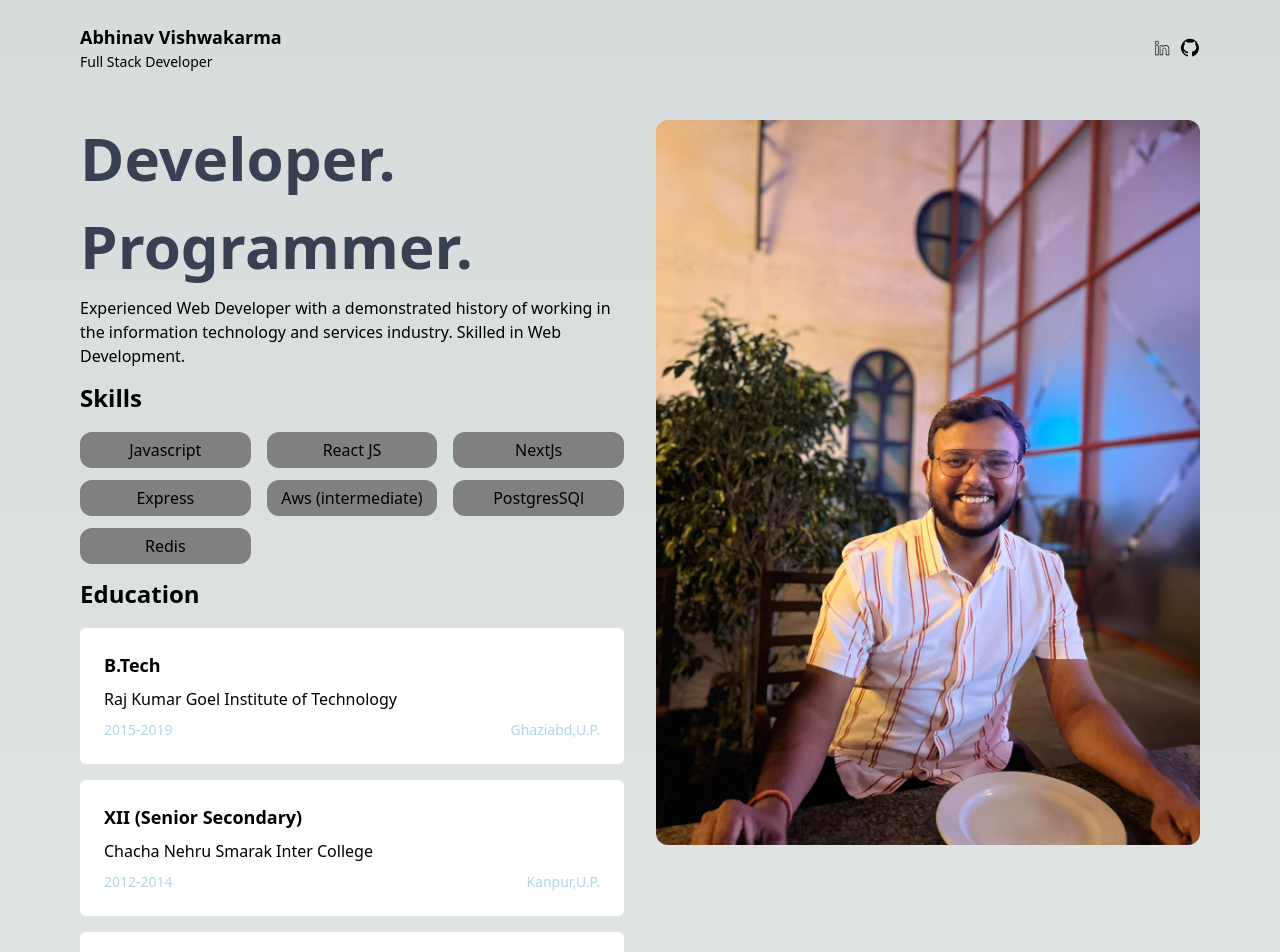
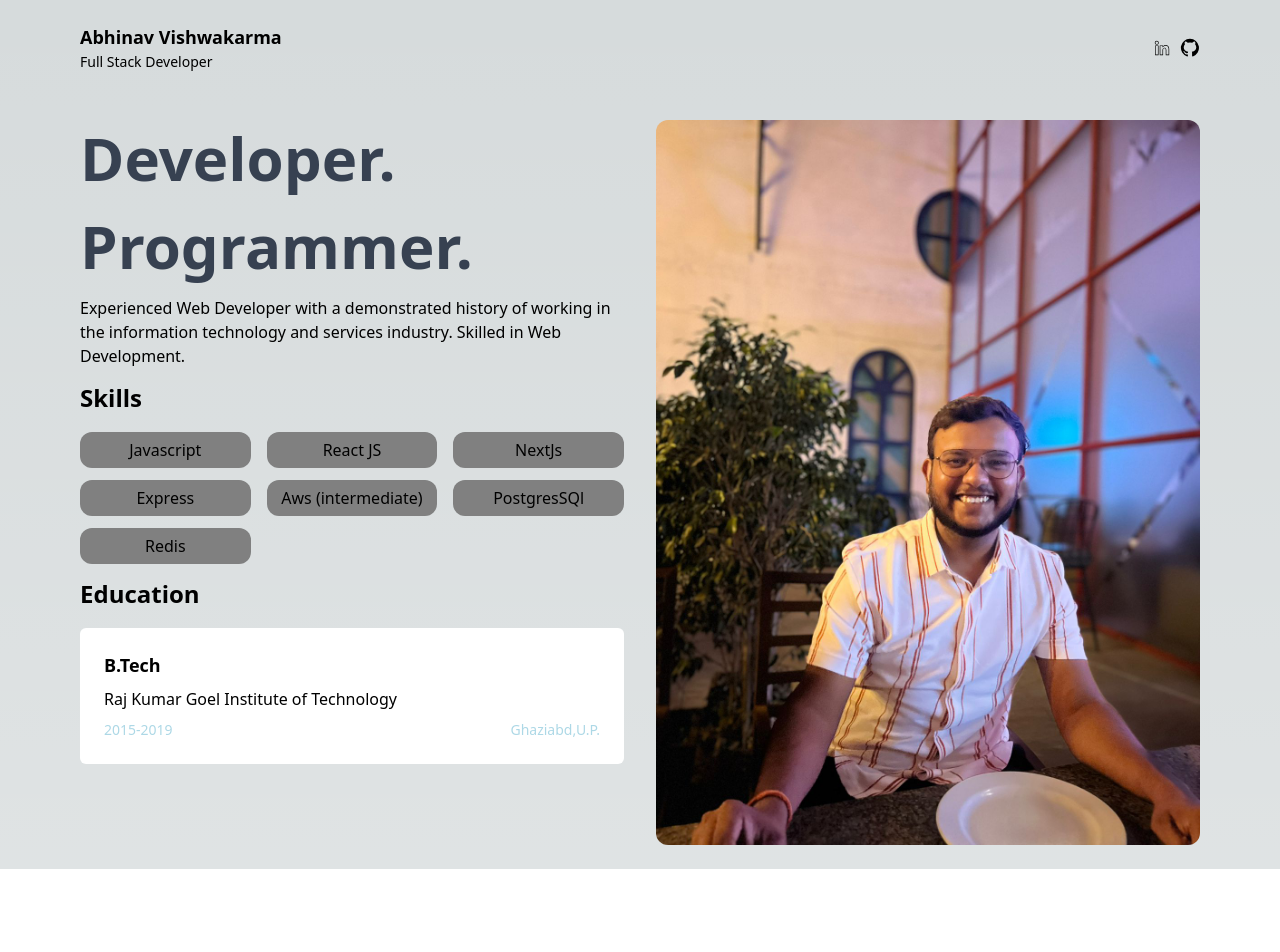
Before and after one commit to avabhi/portfolio, a Next.js app: page / in a window 1280 px wide. Shown: the top 952 px of the page. Built offline with nearby package versions, Linux system fonts and the light colour scheme.

Commit message:
commented code for education data

```diff
--- a/src/components/hero/hero.tsx
+++ b/src/components/hero/hero.tsx
@@ -14,20 +14,20 @@ export default function Hero() {
       endYear: "2019",
       location: "Ghaziabd,U.P.",
     },
-    {
-      schoolName: "Chacha Nehru Smarak Inter College",
-      courseName: "XII (Senior Secondary)",
-      startYear: "2012",
-      endYear: "2014",
-      location: "Kanpur,U.P.",
-    },
-    {
-      schoolName: "Chacha Nehru Smarak Inter College",
-      courseName: "X (Secondary)",
-      startYear: "2010",
-      endYear: "2012",
-      location: "Kanpur,U.P.",
-    },
+    // {
+    //   schoolName: "Chacha Nehru Smarak Inter College",
+    //   courseName: "XII (Senior Secondary)",
+    //   startYear: "2012",
+    //   endYear: "2014",
+    //   location: "Kanpur,U.P.",
+    // },
+    // {
+    //   schoolName: "Chacha Nehru Smarak Inter College",
+    //   courseName: "X (Secondary)",
+    //   startYear: "2010",
+    //   endYear: "2012",
+    //   location: "Kanpur,U.P.",
+    // },
   ];
   return (
     <div className="max-w-6xl mx-auto grid grid-cols-1 md:grid-cols-2 gap-8 px-4 py-6">
```
